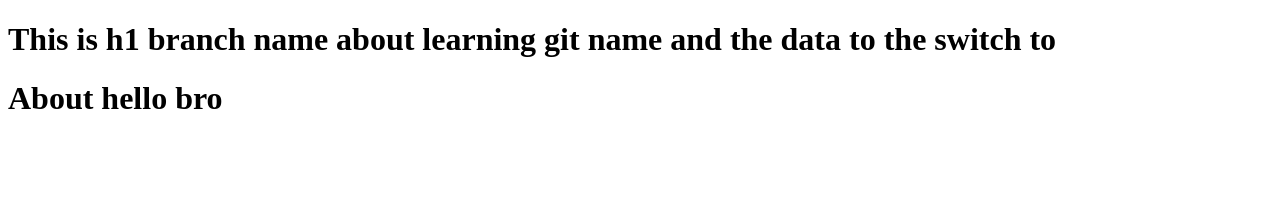
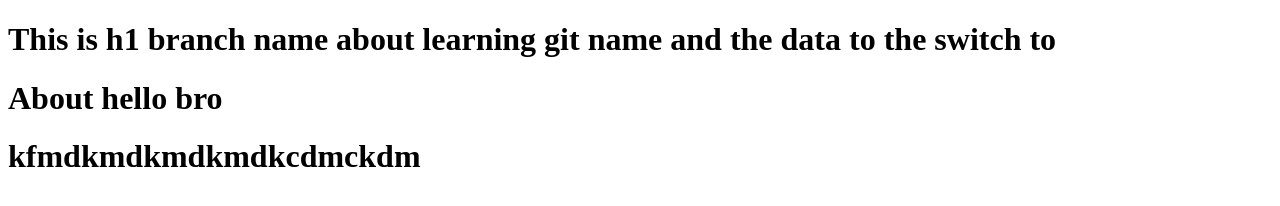
Before and after one commit to codewithanand1/git-learing1, a plain HTML site: page about.html in a window 1280 px wide. Drawn offline with Linux system fonts and the light colour scheme.

Commit message:
add esa hi

```diff
--- a/about.html
+++ b/about.html
@@ -8,5 +8,6 @@
 <body>
     <h1>This is h1 branch name about learning git name and the data to the switch to </h1>
     <h1>About hello bro</h1>
+    <h1>kfmdkmdkmdkmdkcdmckdm</h1>
 </body>
 </html>
--- a/index.js
+++ b/index.js
@@ -1,2 +1,3 @@
 console.log("Hello js");
 console.log("Anand")
+console.log("objectq")
```
